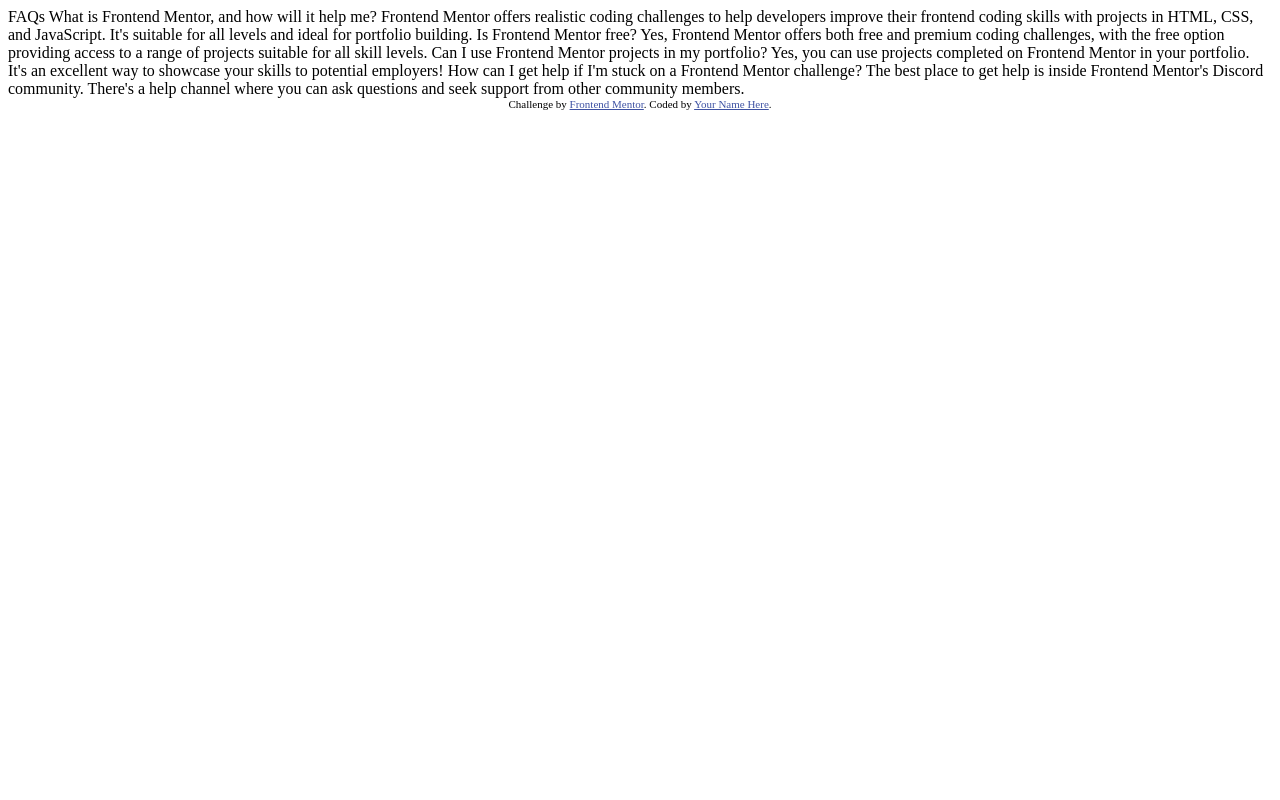
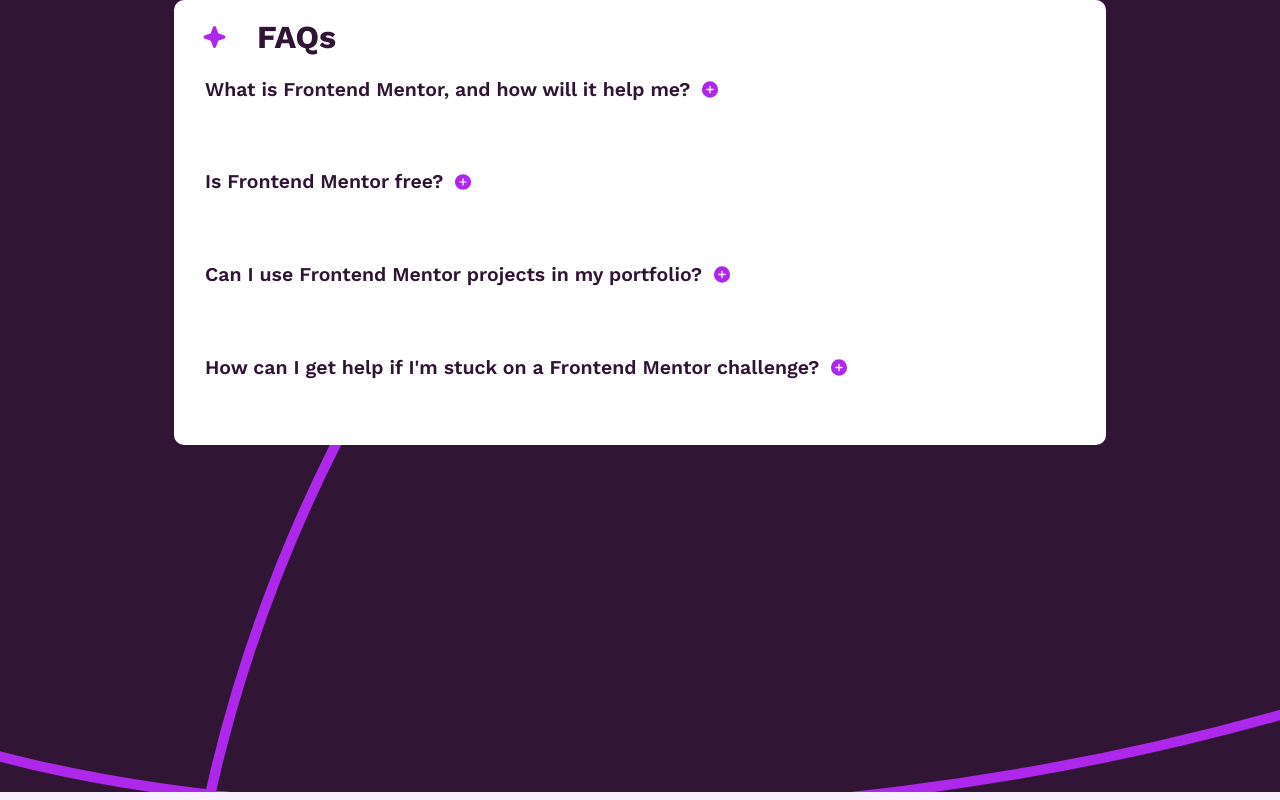
Before and after one commit to matheustoscano18/FAQ-ACCORDION, a plain HTML site: page index.html in a window 1280 px wide. Drawn offline with nearby package versions, Linux system fonts and the light colour scheme.

Commit message:
primeiro commit FAQ

```diff
--- a/index.html
+++ b/index.html
@@ -1,48 +1,90 @@
 <!DOCTYPE html>
 <html lang="en">
   <head>
-  <meta charset="UTF-8">
-  <meta name="viewport" content="width=device-width, initial-scale=1.0"> <!-- displays site properly based on user's device -->
+    <meta charset="UTF-8" />
+    <meta name="viewport" content="width=device-width, initial-scale=1.0" />
+    <!-- displays site properly based on user's device -->
 
-  <link rel="icon" type="image/png" sizes="32x32" href="./assets/images/favicon-32x32.png">
+    <link
+      rel="icon"
+      type="image/png"
+      sizes="32x32"
+      href="./assets/images/favicon-32x32.png"
+    />
 
     <title>Frontend Mentor | FAQ accordion</title>
 
     <!-- Feel free to remove these styles or customise in your own stylesheet 👍 -->
-  <style>
-    .attribution { font-size: 11px; text-align: center; }
-    .attribution a { color: hsl(228, 45%, 44%); }
-  </style>
+     <link rel="stylesheet" href="style.css">
   </head>
   <body>
+    <img src="./assets/images/background-pattern-mobile.svg" alt="">
+    <div class="container">
+      <div class="faq">
+        <img src="./assets/images/icon-star.svg">
+        <h1>FAQs</h1>
+      </div>
+      <div class="faq-title">
+        <h2>What is Frontend Mentor, and how will it help me?</h2>
+        <button class="accordion">
+          <img src="./assets/images/icon-plus.svg" alt="+" class="toggle">
+        </button>
+      </div>
+      <div class="faq-text">
+        <p class="panel">
+          Frontend Mentor offers realistic coding challenges to help developers
+          improve their frontend coding skills with projects in HTML, CSS, and
+          JavaScript. It's suitable for all levels and ideal for portfolio
+          building.
+        </p>
+      </div>
+      <div class="faq-title">
+        <h2>Is Frontend Mentor free?</h2>
+        <button class="accordion">
+          <img src="./assets/images/icon-plus.svg" alt="+" class="toggle">
+        </button>
+      </div>
+      <div class="faq-text">
+        <p class="panel">
+          Yes, Frontend Mentor offers both free and premium coding challenges,
+          with the free option providing access to a range of projects suitable
+          for all skill levels.
+        </p>
+      </div>
+      <div class="faq-title">
+        <h2>Can I use Frontend Mentor projects in my portfolio?</h2>
+        <button class="accordion">
+          <img src="./assets/images/icon-plus.svg" alt="+" class="toggle">
+        </button>
+      </div>
+      <div class="faq-text">
+        <p class="panel">
+          Yes, you can use projects completed on Frontend Mentor in your
+          portfolio. It's an excellent way to showcase your skills to potential
+          employers!
+        </p>
+      </div>
+      <div class="faq-title">
+        <h2>How can I get help if I'm stuck on a Frontend Mentor challenge?</h2>
+        <button class="accordion">
+          <img src="./assets/images/icon-plus.svg" alt="+" class="toggle">
+        </button>
+      </div>
+      <div class="faq-text">
+        <p class="panel">
+          The best place to get help is inside Frontend Mentor's Discord
+          community. There's a help channel where you can ask questions and seek
+          support from other community members.
+        </p>
+      </div>
+    </div>
 
-  FAQs
-
-  What is Frontend Mentor, and how will it help me?
-
-  Frontend Mentor offers realistic coding challenges to help developers improve their
-  frontend coding skills with projects in HTML, CSS, and JavaScript. It's suitable for
-  all levels and ideal for portfolio building.
-
-  Is Frontend Mentor free?
-
-  Yes, Frontend Mentor offers both free and premium coding challenges, with the free
-  option providing access to a range of projects suitable for all skill levels.
-
-  Can I use Frontend Mentor projects in my portfolio?
-
-  Yes, you can use projects completed on Frontend Mentor in your portfolio. It's an excellent
-  way to showcase your skills to potential employers!
-
-  How can I get help if I'm stuck on a Frontend Mentor challenge?
-
-  The best place to get help is inside Frontend Mentor's Discord community. There's a help
-  channel where you can ask questions and seek support from other community members.
-
-
-  <div class="attribution">
-    Challenge by <a href="https://www.frontendmentor.io?ref=challenge" target="_blank">Frontend Mentor</a>.
-    Coded by <a href="#">Your Name Here</a>.
-  </div>
+    <!--<div class="attribution">
+      Challenge by
+      <a href="https://www.frontendmentor.io?ref=challenge" target="_blank"
+        >Frontend Mentor</a
+      >. Coded by <a href="#">Matheus Toscano</a>.
+    </div> -->
+    <script src="./script.js"></script>
   </body>
 </html>
--- /dev/null
+++ b/script.js
@@ -0,0 +1,9 @@
+const faqs = document.querySelectorAll(".toggle");
+
+faqs.forEach((toggle) => {
+  toggle.addEventListener("click", () => {
+
+    toggle.classList.toggle("active");
+  });
+
+});
--- /dev/null
+++ b/style.css
@@ -0,0 +1,93 @@
+@import url("https://fonts.googleapis.com/css2?family=Work+Sans:ital,wght@0,100..900;1,100..900&display=swap");
+
+:root {
+  --title-color: hsl(292, 42%, 14%);
+  --text-color: hsl(292, 16%, 49%);
+}
+
+* {
+  margin: 0;
+  padding: 0;
+}
+
+body {
+  background-color: hsl(275, 100%, 97%);
+  font-family: "Work Sans", sans-serif;
+  width: 100vw;
+  display: flex;
+  justify-content: center;
+}
+
+body > img {
+  width: 100vw;
+  position: fixed;
+  z-index: -1;
+}
+
+.container {
+  width: 70vw;
+  padding: 18px;
+  background-color: white;
+  border-radius: 10px;
+  display: flex;
+  flex-direction: column;
+}
+
+.faq {
+  display: flex;
+  color: var(--title-color);
+}
+
+.faq > img {
+  width: 25px;
+  padding-right: 30px;
+  padding-left: 10px;
+}
+
+.faq > h1 {
+  font-weight: 700;
+}
+
+.faq-title {
+  width: 60vw;
+  font-size: 13px;
+  padding: 13px;
+  color: var(--title-color);
+  display: flex;
+  align-items: center;
+}
+
+.faq-title > h2 {
+  font-weight: 600;
+}
+
+.faq-text {
+  font-weight: 400;
+  font-size: 16px;
+  padding: 13px;
+  color: var(--text-color);
+}
+
+.accordion {
+  background-color: white;
+  border: none;
+  padding: 10px;
+  width: 15px;
+  cursor: pointer;
+  outline: none;
+  display: flex;
+}
+
+.accordion img {
+  width: 20px; /* Tamanho da imagem */
+  margin-left: 100%;
+}
+
+.panel {
+    display: none;
+    overflow: hidden;
+}
+
+.toggle-icon.active .panel {
+    display: block;
+}
```
Lines whose indentation alone changed are shown as unchanged.
